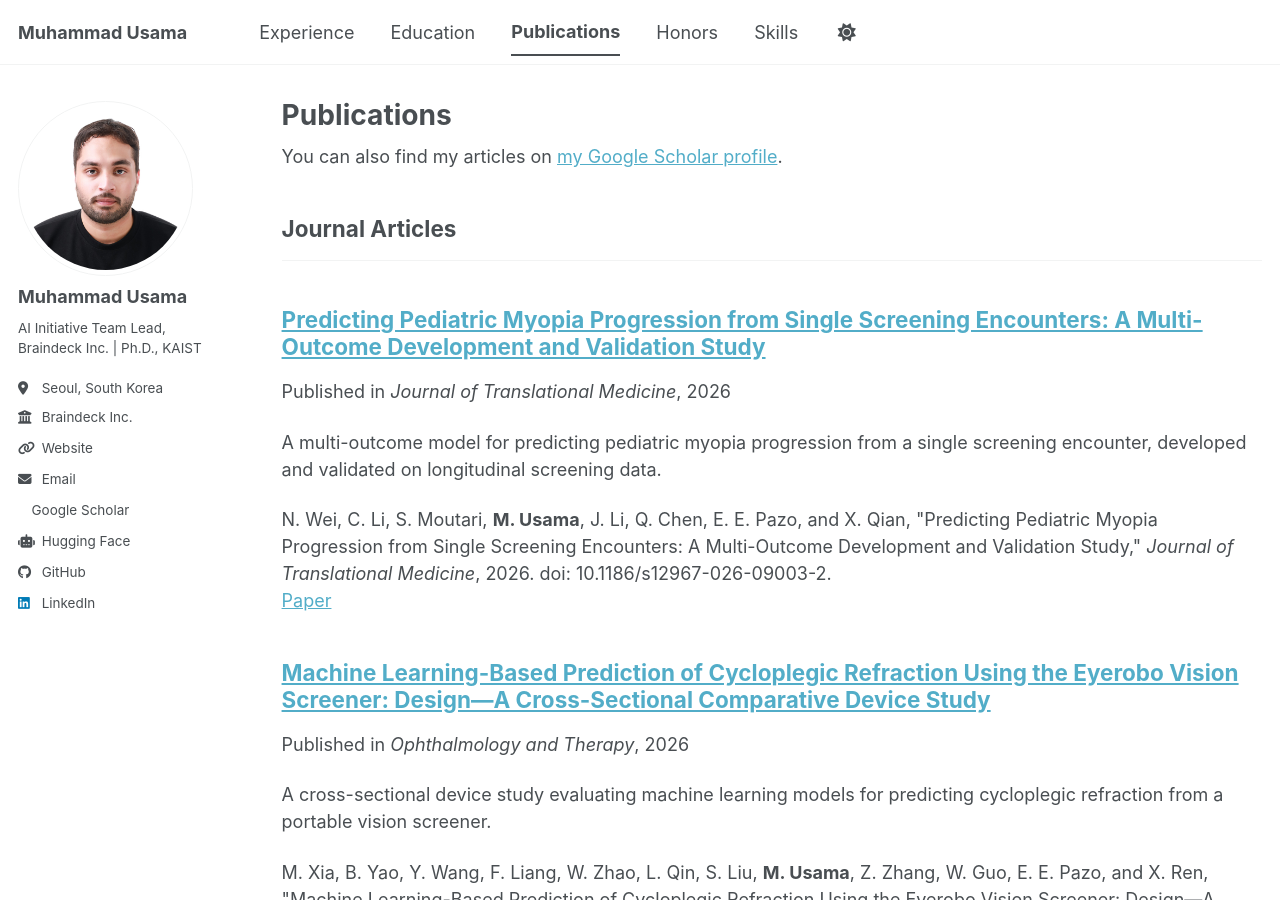
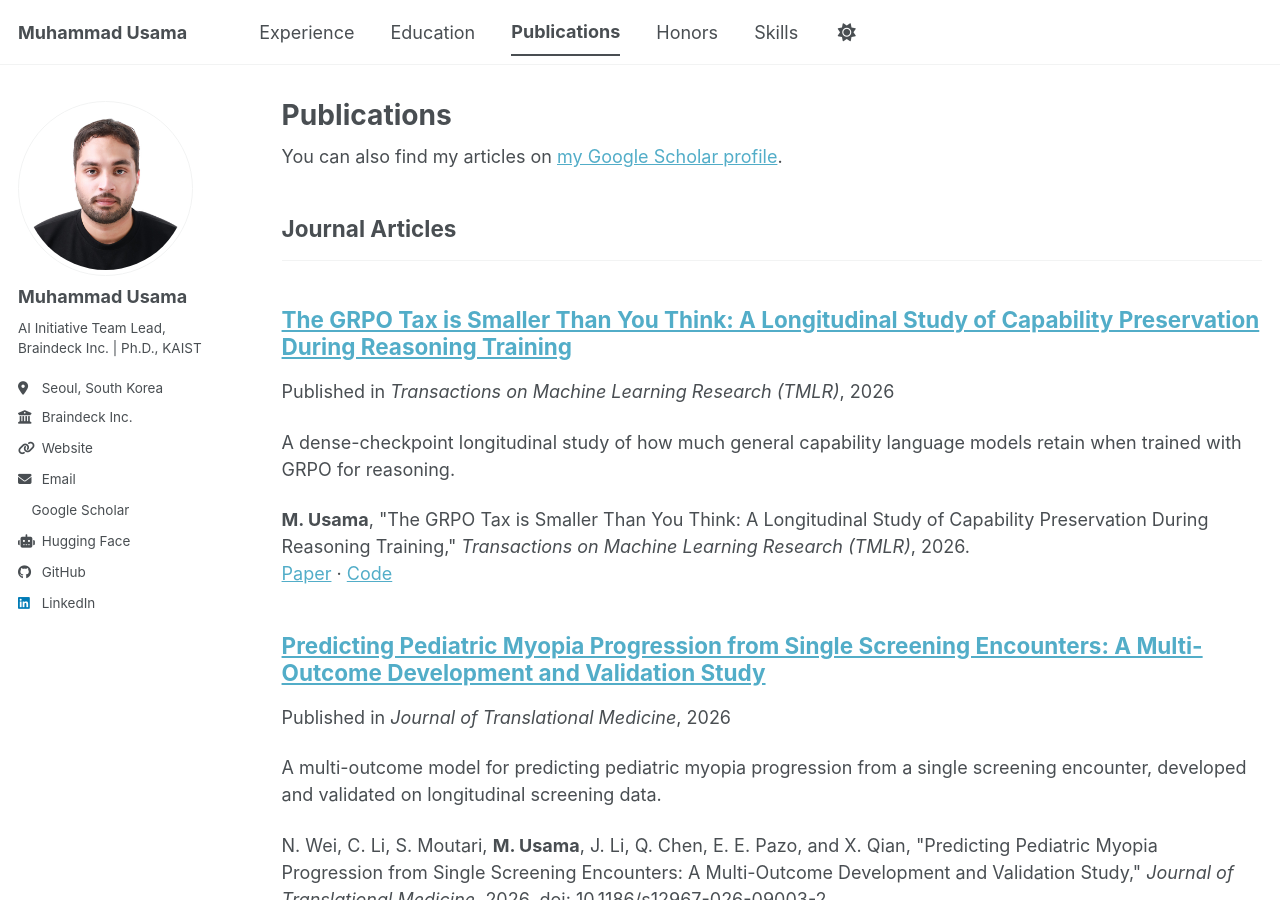
Before and after one commit to Usama1002/Usama1002.github.io, a Jekyll site: the page built from _pages/publications.html, in a window 1280 px wide and 900 px high. Built offline with Jekyll 4.4.1, drawn with Linux system fonts in a browser that asks for light colours; a style sheet for code colours, icons or effects is not loaded; some of the changed text lies outside the part shown.

Commit message:
Mark The GRPO Tax as published in TMLR with OpenReview and code links; add news item

```diff
--- a/_data/news.yml
+++ b/_data/news.yml
@@ -1,4 +1,6 @@
 # Newest first. `text` is Markdown; keep each item to one short sentence.
+- date: "Sep 2026"
+  text: "Paper on [capability preservation during GRPO reasoning training](/publication/2026-09-28-grpo-tax) published in *Transactions on Machine Learning Research* ([code](https://github.com/Usama1002/GRPO-Capability-Tax))."
 - date: "Sep 2026"
   text: "Paper on [graph-guided layer fusion for LLM compression](/publication/2026-01-01-graph-guided-layer-fusion-neurips) accepted at NeurIPS 2026."
 - date: "Sep 2026"
--- a/_publications/2026-01-01-grpo-tax.md
+++ b/_publications/2026-09-28-grpo-tax.md
@@ -1,10 +1,14 @@
 ---
 title: "The GRPO Tax is Smaller Than You Think: A Longitudinal Study of Capability Preservation During Reasoning Training"
 collection: publications
-category: underreview
-permalink: /publication/2026-01-01-grpo-tax
-excerpt: 'A longitudinal study of how much general capability is retained or lost when language models are trained with GRPO for reasoning.'
-date: 2026-01-01
+category: manuscripts
+permalink: /publication/2026-09-28-grpo-tax
+redirect_from:
+  - /publication/2026-01-01-grpo-tax
+excerpt: 'A dense-checkpoint longitudinal study of how much general capability language models retain when trained with GRPO for reasoning.'
+date: 2026-09-28
 venue: 'Transactions on Machine Learning Research (TMLR)'
+paperurl: 'https://openreview.net/forum?id=e0UVcimXdK'
+codeurl: 'https://github.com/Usama1002/GRPO-Capability-Tax'
 citation: '<strong>M. Usama</strong>, &quot;The GRPO Tax is Smaller Than You Think: A Longitudinal Study of Capability Preservation During Reasoning Training,&quot; <i>Transactions on Machine Learning Research (TMLR)</i>, 2026.'
 ---
```
Also changed, not shown: 1 other file.
